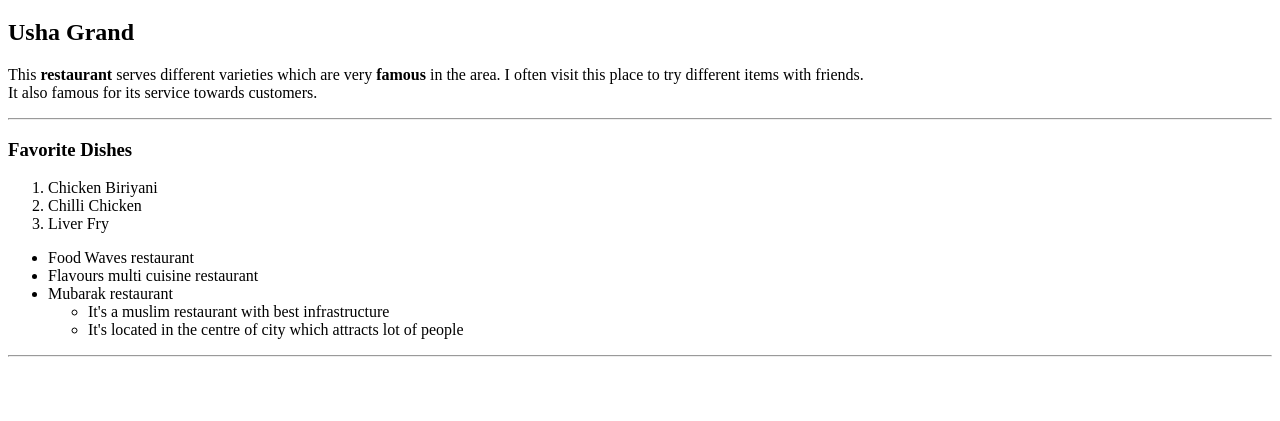
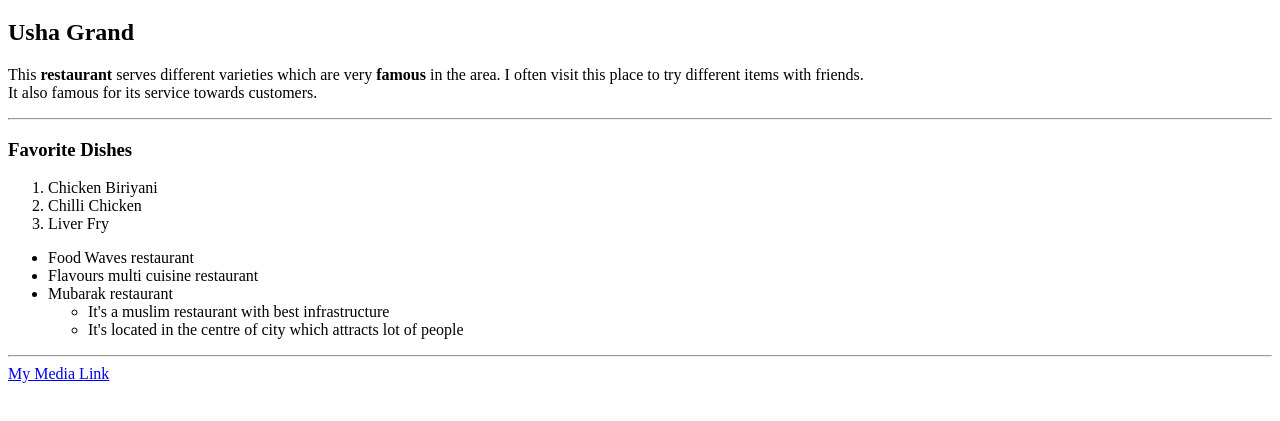
Before and after one commit to 44-563-Web-Apps-S24/44563-webapps-s24-assignment3-kanumilligowtam, a plain HTML site: page index.html in a window 1280 px wide. Shown: the part 61-482 px from the top of the page. Drawn offline with Linux system fonts and the light colour scheme.

Commit message:
Update index.html

```diff
--- a/index.html
+++ b/index.html
@@ -34,5 +34,7 @@
         </ul>
 
         <hr>
+
+        <a href="mymedia.html"> My Media Link</a>
     </body>
 </html>
```
